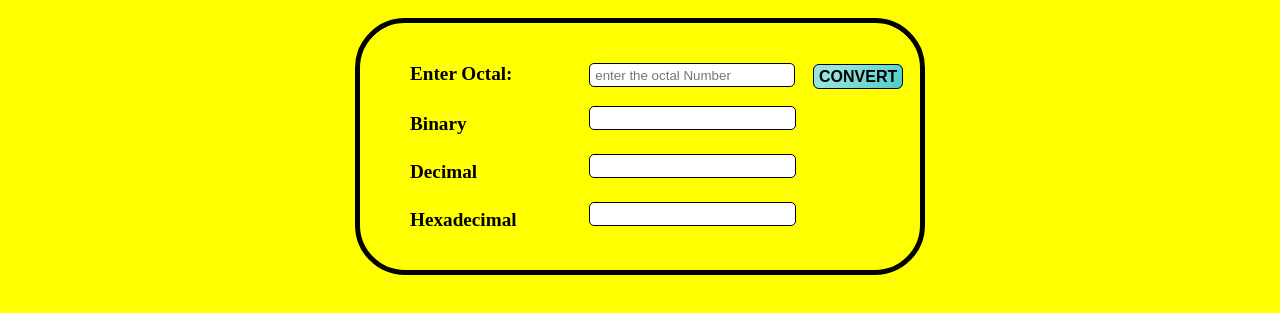
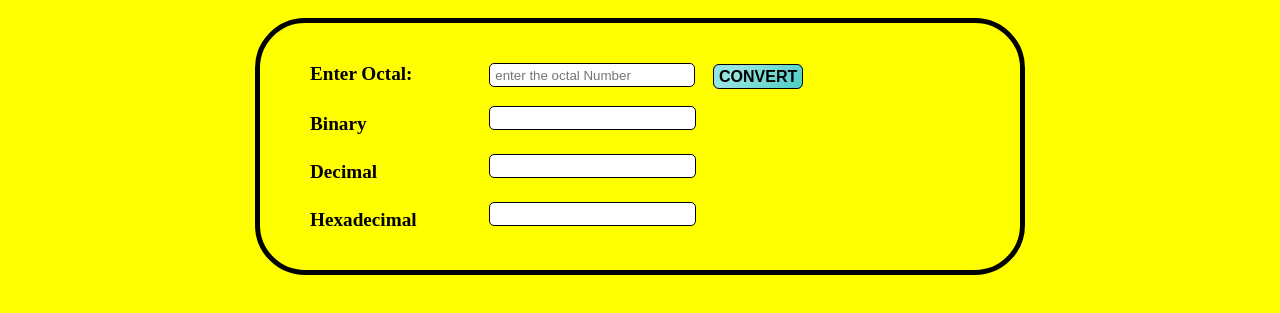
Before and after one commit to wajahat-alauddin/Number-System-Website, a plain HTML site: page html/Conversions/octalConversion.html in a window 1280 px wide. Shown: the part 203-516 px from the top of the page. Drawn offline with nearby package versions, Linux system fonts and the light colour scheme.

Commit message:
changed width

```diff
--- a/styles/convertions.css
+++ b/styles/convertions.css
@@ -69,7 +69,7 @@ header {
   #box{
     text-align:center;
     margin: auto;
-    width: 500px;
+    width: 700px;
     padding: 20px 50px 20px 10px;
     margin: 20px auto 20px auto;
     border: 5px solid black;
```
Also changed, not shown: index.html (+1 -1 lines).
